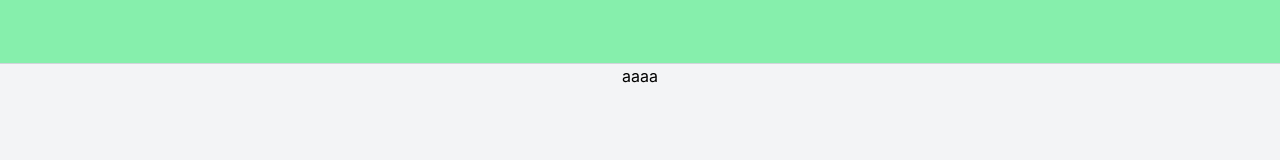
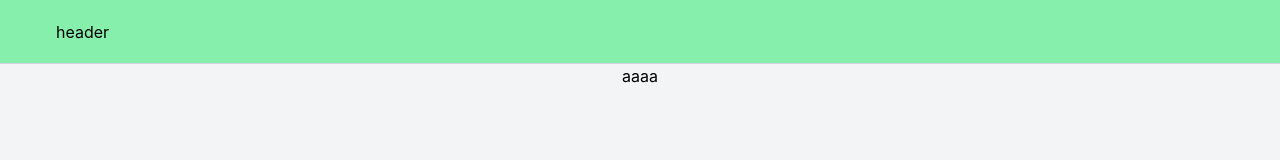
Before and after one commit to YutaroMatsumoto/knove, a Next.js app in the folder fe/: page / in a window 1280 px wide. Shown: the top 160 px of the page. Built offline with nearby package versions, Linux system fonts and the light colour scheme.

Commit message:
💄 headerに仮の文字を挿入

```diff
--- a/fe/src/components/organisms/Header.tsx
+++ b/fe/src/components/organisms/Header.tsx
@@ -1,5 +1,7 @@
 export const Header = () => {
   return (
-    <header className="flex items-center py-4 px-14 w-full h-16 fixed z-10 bg-green30 border-b border-gray30"></header>
+    <header className="flex items-center py-4 px-14 w-full h-16 fixed z-10 bg-green30 border-b border-gray30">
+      header
+    </header>
   )
 }
```
